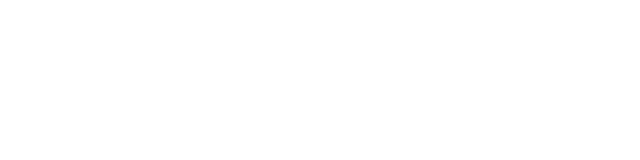
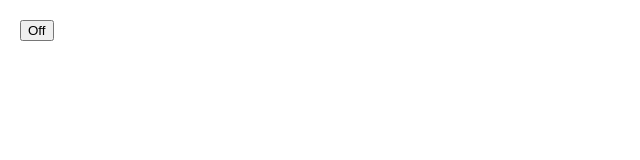
Before and after one commit to Miirten/React-Lessons, a Next.js app in the folder react/: page /react_assignment_6_challenges/challenge_2 in a window 1280 px wide. Shown: the top 160 px of the page, without its empty margins (0-640 px from the left). Built offline with nearby package versions, Linux system fonts and the light colour scheme.

Commit message:
Update page.jsx

```diff
--- a/react/app/react_assignment_6_challenges/challenge_2/page.jsx
+++ b/react/app/react_assignment_6_challenges/challenge_2/page.jsx
@@ -1,7 +1,6 @@
 'use client'
 
 import { useState } from "react";
-import Link from 'next/link';
 
 export default function Toggle() {
   const [isOn, setIsOn] = useState(false);
@@ -9,9 +8,6 @@
   function handleClick() {
     setIsOn((currentIsOn) => !currentIsOn);
   }
-<main>
-        <Link href="/">← Back to projects</Link>
-        return <button onClick={handleClick}>{isOn ? "On" : "Off"}</button>;
+    return <button onClick={handleClick}>{isOn ? "On" : "Off"}</button>;
 
-</main>
 }
```
